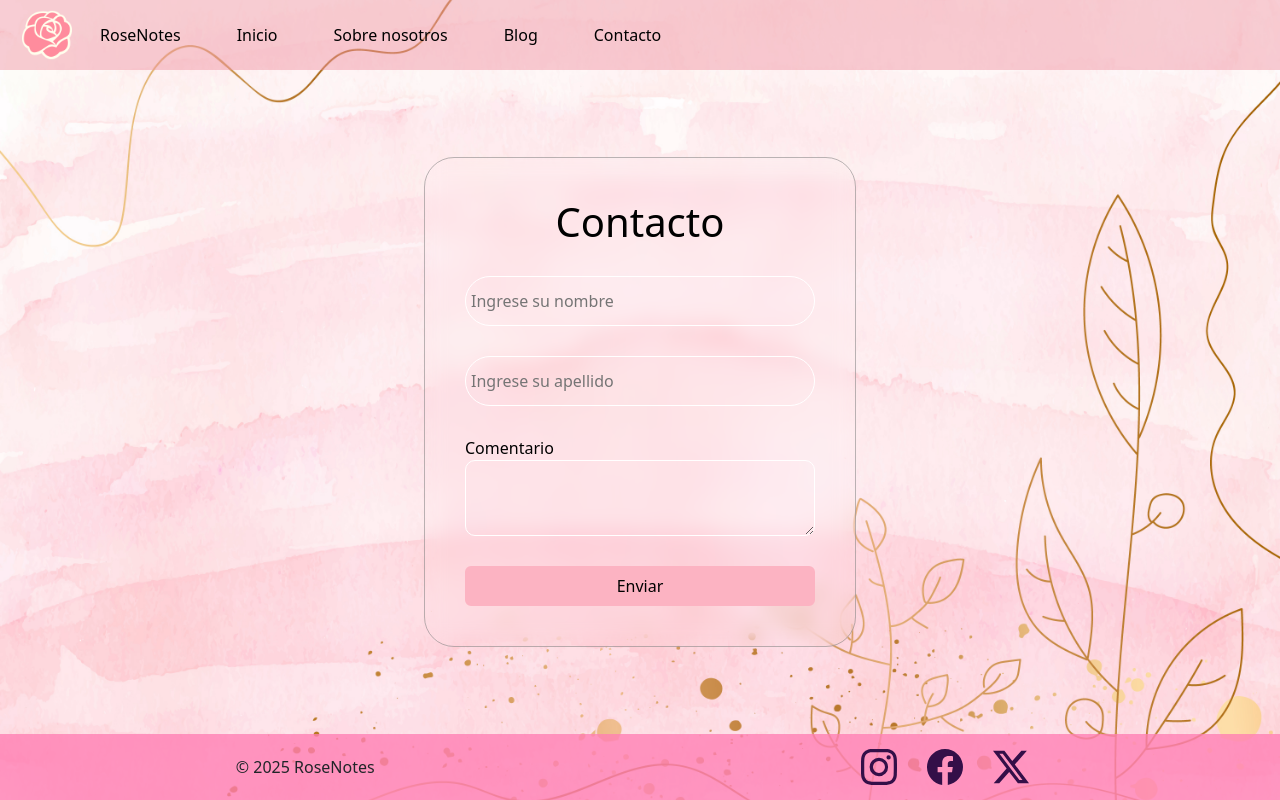
After one commit to Caro-Brandon/RoseNote, a PHP site: page /contact.php in a window 1280 px wide. The commit adds this page. Run offline with PHP 8.4, Linux system fonts and the light colour scheme.

Commit message:
subo algunas cosas

```diff
--- /dev/null
+++ b/about_us.php
@@ -0,0 +1,5 @@
+<?php
+// require_once "includes/config.php"; todavia no tenemos bd
+$section = "views/about_us";
+require_once "views/layout.php";
+?>
--- /dev/null
+++ b/blog.php
@@ -0,0 +1,5 @@
+<?php
+// require_once "includes/config.php"; todavia no tenemos bd
+$section = "views/blog";
+require_once "views/layout.php";
+?>
--- /dev/null
+++ b/contact.php
@@ -0,0 +1,5 @@
+<?php
+// require_once "includes/config.php"; todavia no tenemos bd
+$section = "views/contact";
+require_once "views/layout.php";
+?>
--- /dev/null
+++ b/css/contact.css
@@ -0,0 +1,95 @@
+ .loginGeneral{
+    width: 100%;
+    height: 100%;
+    display: flex;
+    flex-direction: column;
+    justify-content: center;
+    align-items: center;
+ }
+
+ .contenedorForm{
+    text-align: center;
+    border: 1px solid rgba(132, 132, 132, 0.56);
+    backdrop-filter: blur(10px);
+    margin: 10px;
+    color: black;
+    width: 450px;
+    border-radius: 30px;
+    height: auto;
+    padding: 40px;
+ }
+ .contenedor{
+    display: flex;
+    flex-direction: column;
+    align-items: flex-start;
+    margin: 30px 0;
+    width: 100%;
+    height: 50px;
+  }
+  .contenedor.Comentario{
+    height: 100px;
+
+  }
+
+ .contenedor input{
+    background: transparent;
+    padding: 5px;
+    width: 100%;
+    height: 100%;
+    border: none;
+    outline-color: pink;
+    border: 1px solid white;
+    border-radius: 40px;
+}
+
+.contenedor textarea{
+
+    background: transparent;
+    padding: 5px;
+    width: 100%;
+    height: 100px;
+    border: none;
+    outline-color: pink;
+    border: 1px solid white;
+    border-radius: 10px;
+}
+
+.btn {
+    display: block;
+    margin: 25px auto 0;
+    background-color: #fcb3c2;
+    color: black;
+    border: 2px solid #fcb3c2;
+    position: relative;
+     width: 100%;
+  }
+
+  .btn::after {
+    content: "";
+    position: absolute;
+    width: 0;
+    height: 100%;
+    top: 0;
+    left: 0;
+    background-color: #fcb3c2;
+    transition: width 0.3s ease;
+    z-index: -1;
+  }
+
+  .btn:hover::after {
+    width: 100%;
+  }
+
+  .btn:hover {
+    color: white;
+     border: 2px solid #fcb3c2;
+    position: relative;
+     width: 100%;
+
+  }
+
+ @media screen and (min-width: 576px){
+    .contenedorForm{
+    width: 432px;
+    }
+ }
--- a/css/footer.css
+++ b/css/footer.css
@@ -1,13 +1,26 @@
 footer{
-    height: auto;
+     height: auto;
     width: auto;
-    background-color: #ff80b5;
+    background-color: #ff80b58c;
 }
 .contenedorFooter{
   width: auto;
-  height: 100px;
+  height: auto;
   display: flex;
-  justify-content: center;
-  align-items: center;
+   justify-content:space-around;
+  align-items:center;
   text-align: center;
 }
+.contenedorRedes{
+  display: flex;
+  flex-wrap: wrap;
+
+}
+.redes{
+  color: rgb(52, 15, 72);
+  padding:15px;
+}
+.redes:hover{
+  transition: 0.6s all;
+  color: rgb(255, 25, 236);
+}
--- a/css/layout.css
+++ b/css/layout.css
@@ -4,5 +4,5 @@ body{
    background:  url(../img/fondos/fondo.jpg) no-repeat center center fixed;
    background-size: cover;
    display: grid;
-   grid-template-rows: auto 1fr auto;
+   grid-template-rows:  auto 1fr auto;
 }
--- a/css/navbar.css
+++ b/css/navbar.css
@@ -1,6 +1,11 @@
 .navbar{
    padding: 10px;
+
    background-color: rgba(241, 150, 165, 0.475);
    display: flex;
    justify-content: center;
  }
+
+.nav-item{
+    padding-inline: 20px;
+ }
--- /dev/null
+++ b/views/contact.php
@@ -0,0 +1,26 @@
+<link rel="stylesheet" href="css/contact.css">
+<section class="loginGeneral">
+  <form action="">
+
+     <div class="contenedorForm">
+        <h1>Contacto</h1>
+        <div class="contenedor">
+             <input type="text" placeholder="Ingrese su nombre" class="rellenar">
+        </div>
+
+        <div class="contenedor">
+             <input type="text" placeholder="Ingrese su apellido" class="rellenar">
+        </div>
+
+        <div class="contenedor Comentario">
+            <span>Comentario</span>
+            <textarea name="comentario" id="comentario" class="comentario rellenar"></textarea>
+        </div>
+
+
+        <button type="submit" class="btn">Enviar</button>
+
+     </div>
+  </form>
+
+</section>
--- a/views/footer.php
+++ b/views/footer.php
@@ -1,5 +1,29 @@
 <footer>
    <div class="contenedorFooter">
-    <span>© 2025 RoseNote</span>
+    <span>© 2025 RoseNotes</span>
+
+
+    <div class="contenedorRedes">
+
+   <a href="https://www.instagram.com/" target="_blank" class="redes">
+      <svg xmlns="http://www.w3.org/2000/svg" width="36" height="36" fill="currentColor" class="bi bi-instagram" viewBox="0 0 16 16">
+         <path d="M8 0C5.829 0 5.556.01 4.703.048 3.85.088 3.269.222 2.76.42a3.9 3.9 0 0 0-1.417.923A3.9 3.9 0 0 0 .42 2.76C.222 3.268.087 3.85.048 4.7.01 5.555 0 5.827 0 8.001c0 2.172.01 2.444.048 3.297.04.852.174 1.433.372 1.942.205.526.478.972.923 1.417.444.445.89.719 1.416.923.51.198 1.09.333 1.942.372C5.555 15.99 5.827 16 8 16s2.444-.01 3.298-.048c.851-.04 1.434-.174 1.943-.372a3.9 3.9 0 0 0 1.416-.923c.445-.445.718-.891.923-1.417.197-.509.332-1.09.372-1.942C15.99 10.445 16 10.173 16 8s-.01-2.445-.048-3.299c-.04-.851-.175-1.433-.372-1.941a3.9 3.9 0 0 0-.923-1.417A3.9 3.9 0 0 0 13.24.42c-.51-.198-1.092-.333-1.943-.372C10.443.01 10.172 0 7.998 0zm-.717 1.442h.718c2.136 0 2.389.007 3.232.046.78.035 1.204.166 1.486.275.373.145.64.319.92.599s.453.546.598.92c.11.281.24.705.275 1.485.039.843.047 1.096.047 3.231s-.008 2.389-.047 3.232c-.035.78-.166 1.203-.275 1.485a2.5 2.5 0 0 1-.599.919c-.28.28-.546.453-.92.598-.28.11-.704.24-1.485.276-.843.038-1.096.047-3.232.047s-2.39-.009-3.233-.047c-.78-.036-1.203-.166-1.485-.276a2.5 2.5 0 0 1-.92-.598 2.5 2.5 0 0 1-.6-.92c-.109-.281-.24-.705-.275-1.485-.038-.843-.046-1.096-.046-3.233s.008-2.388.046-3.231c.036-.78.166-1.204.276-1.486.145-.373.319-.64.599-.92s.546-.453.92-.598c.282-.11.705-.24 1.485-.276.738-.034 1.024-.044 2.515-.045zm4.988 1.328a.96.96 0 1 0 0 1.92.96.96 0 0 0 0-1.92m-4.27 1.122a4.109 4.109 0 1 0 0 8.217 4.109 4.109 0 0 0 0-8.217m0 1.441a2.667 2.667 0 1 1 0 5.334 2.667 2.667 0 0 1 0-5.334"/>
+      </svg>
+   </a>
+
+   <a href="https://www.facebook.com/" class="redes" target="_blank">
+      <svg xmlns="http://www.w3.org/2000/svg" width="36" height="36" fill="currentColor" class="bi bi-facebook" viewBox="0 0 16 16">
+      <path d="M16 8.049c0-4.446-3.582-8.05-8-8.05C3.58 0-.002 3.603-.002 8.05c0 4.017 2.926 7.347 6.75 7.951v-5.625h-2.03V8.05H6.75V6.275c0-2.017 1.195-3.131 3.022-3.131.876 0 1.791.157 1.791.157v1.98h-1.009c-.993 0-1.303.621-1.303 1.258v1.51h2.218l-.354 2.326H9.25V16c3.824-.604 6.75-3.934 6.75-7.951"/>
+      </svg>
+   </a>
+
+   <a href="https://www.x.com/" class="redes" target="_blank">
+      <svg xmlns="http://www.w3.org/2000/svg" width="36" height="36" fill="currentColor" class="bi bi-twitter-x" viewBox="0 0 16 16">
+      <path d="M12.6.75h2.454l-5.36 6.142L16 15.25h-4.937l-3.867-5.07-4.425 5.07H.316l5.733-6.57L0 .75h5.063l3.495 4.633L12.601.75Zm-.86 13.028h1.36L4.323 2.145H2.865z"/>
+      </svg>
+   </a>
+
+    </div>
+
    </div>
 </footer>
--- a/views/layout.php
+++ b/views/layout.php
@@ -3,8 +3,8 @@
 <head>
     <meta charset="UTF-8">
     <meta name="viewport" content="width=device-width, initial-scale=1.0">
-    <title>RoseNote</title>
-
+    <title>RoseNotes</title>
+     <link rel="shortcut icon" href="img/iconos/rosa.png" type="image/x-icon">
 
     <link href="https://cdn.jsdelivr.net/npm/bootstrap@5.3.8/dist/css/bootstrap.min.css" rel="stylesheet" integrity="sha384-sRIl4kxILFvY47J16cr9ZwB07vP4J8+LH7qKQnuqkuIAvNWLzeN8tE5YBujZqJLB" crossorigin="anonymous">
    <script src="https://cdn.jsdelivr.net/npm/bootstrap@5.3.8/dist/js/bootstrap.bundle.min.js" integrity="sha384-FKyoEForCGlyvwx9Hj09JcYn3nv7wiPVlz7YYwJrWVcXK/BmnVDxM+D2scQbITxI" crossorigin="anonymous" defer></script>
--- a/views/navbar.php
+++ b/views/navbar.php
@@ -11,20 +11,20 @@
     <div class="collapse navbar-collapse" id="navbarTogglerDemo02">
       <ul class="navbar-nav me-auto mb-2 mb-lg-0">
         <li class="nav-item">
-          <a class="nav-link active" aria-current="page" href="#">RoseNote</a>
+          <a class="nav-link active" aria-current="page" href="#">RoseNotes</a>
         </li>
 
         <li class="nav-item">
           <a class="nav-link active" aria-current="page" href="#">Inicio</a>
         </li>
         <li class="nav-item">
-          <a class="nav-link active" aria-current="page" href="#">Sobre nosotros</a>
+          <a class="nav-link active" aria-current="page" href="about_us.php">Sobre nosotros</a>
         </li>
         <li class="nav-item">
-          <a class="nav-link active" aria-current="page" href="#">Blog</a>
+          <a class="nav-link active" aria-current="page" href="blog.php">Blog</a>
         </li>
         <li class="nav-item">
-          <a class="nav-link active" aria-current="page" href="#">Contacto</a>
+          <a class="nav-link active" aria-current="page" href="contact.php">Contacto</a>
         </li>
       </ul>
            <!-- por el momento no lo vamos a usar en este<div class="botones">
```
Also changed, not shown: css/about_us.css (added, +55 -0 lines), css/blog.css (added, +36 -0 lines), views/about_us.php (added, +24 -0 lines), views/blog.php (added, +19 -0 lines), img/fondos/HojaDeNotas/hojaPredeterminada.jpg (added), 1 other file.
